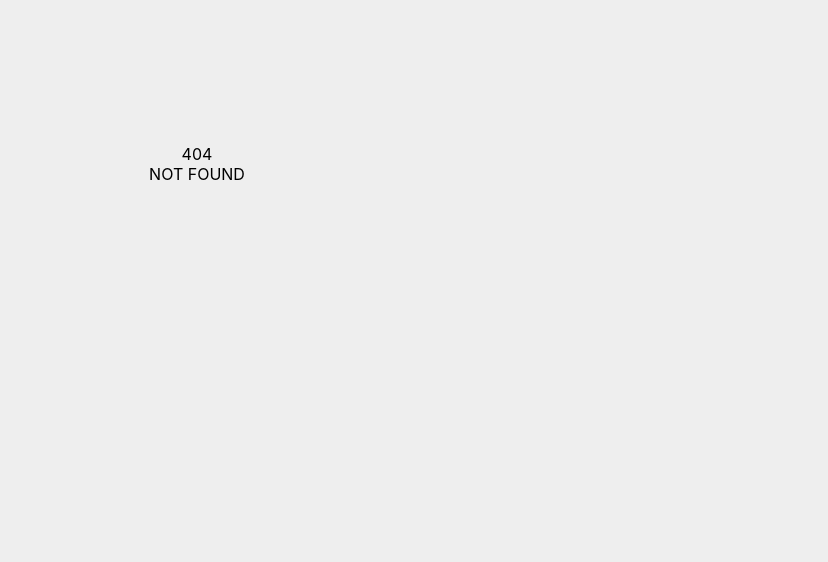
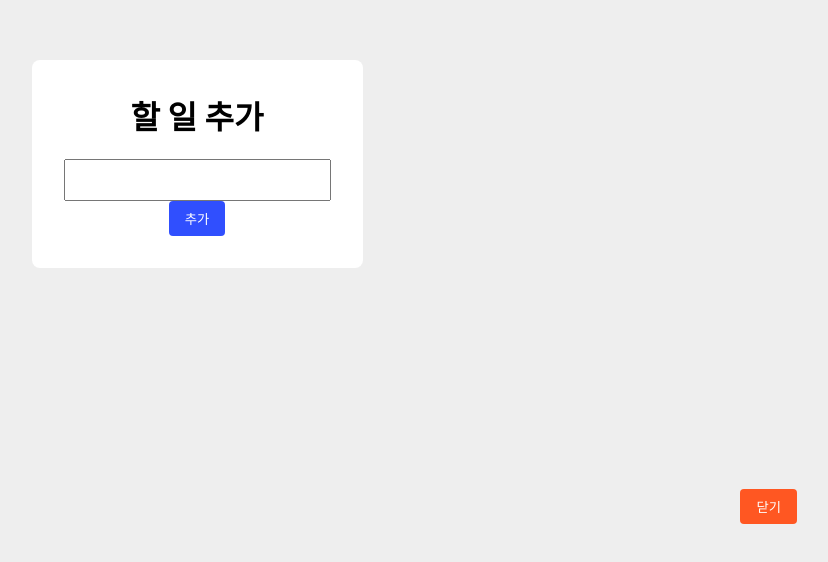
Before and after one commit to JeromeCheon/cra-ts-playground, a React (Create React App) app: page /add in a window 1280 px wide. Before the commit this address had no page. Shown: the part 236-798 px from the top of the page, without its empty margins (443-1271 px from the left). Built offline with nearby package versions, Linux system fonts and the light colour scheme.

Commit message:
Update TodoInput as Pages using useNavigate

```diff
--- a/src/App.tsx
+++ b/src/App.tsx
@@ -3,6 +3,7 @@ import styled from '@emotion/styled';
 import { DataView } from './pages/DataView';
 import { ToDoListContextProvider } from './contexts/ToDoList';
 import { Route, Routes } from 'react-router-dom';
+import { ToDoInput } from './pages/TodoInput';
 
 const Container = styled.div`
   height: 100vh;
@@ -22,6 +23,7 @@ function App() {
       <ToDoListContextProvider>
         <Routes>
           <Route path="/" element={<DataView />} />
+          <Route path="/add" element={<ToDoInput />} />
           <Route
             path="*"
             element={
--- a/src/components/TodoInput/index.tsx
+++ b/src/pages/TodoInput/index.tsx
@@ -1,9 +1,11 @@
 import styled from '@emotion/styled';
-import { Title } from '../Title';
-import { TextInput } from '../TextInput';
-import { Button } from '../Button';
+import { Title } from '../../components/Title';
+import { TextInput } from '../../components/TextInput';
+import { Button } from '../../components/Button';
 import { useContext, useState } from 'react';
 import { ToDoListContext } from '../../contexts/ToDoList';
+import { ShowInputButton } from '../../components/ShowInputButton';
+import { useNavigate } from 'react-router-dom';
 
 const Background = styled.div`
   position: absolute;
@@ -11,7 +13,6 @@ const Background = styled.div`
   left: 0;
   bottom: 0;
   right: 0;
-  background-color: rgb(0 0 0 / 75%);
 `;
 const Contents = styled.div`
   display: flex;
@@ -22,12 +23,6 @@ const Contents = styled.div`
   padding: 32px;
   border-radius: 8px;
   z-index: 1;
-`;
-
-const InputContainer = styled.div`
-  display: flex;
-  align-items: center;
-  justify-content: center;
 `;
 
 const Container = styled.div`
@@ -41,10 +36,8 @@ const Container = styled.div`
   justify-content: center;
 `;
 
-interface Props {
-  readonly onClose: () => void;
-}
-export const ToDoInput = ({ onClose }: Props) => {
+export const ToDoInput = () => {
+  const navigate = useNavigate();
   const { onAdd } = useContext(ToDoListContext);
   const [todo, setTodo] = useState('');
   const onAddTodo = () => {
@@ -52,18 +45,17 @@ export const ToDoInput = ({ onClose }: Props) => {
 
     onAdd(todo);
     setTodo('');
-    onClose();
+    navigate('/');
   };
   return (
     <Container>
       <Background />
       <Contents>
         <Title label="할 일 추가" />
-        <InputContainer>
-          <TextInput value={todo} onChange={setTodo} />
-          <Button label="추가" color="#304FFE" onClick={onAddTodo} />
-        </InputContainer>
+        <TextInput value={todo} onChange={setTodo} />
+        <Button label="추가" color="#304FFE" onClick={onAddTodo} />
       </Contents>
+      <ShowInputButton show={true} onClick={() => navigate('/')} />
     </Container>
   );
 };
```
Also changed, not shown: src/components/InputContainer/index.tsx (+11 -4 lines).
